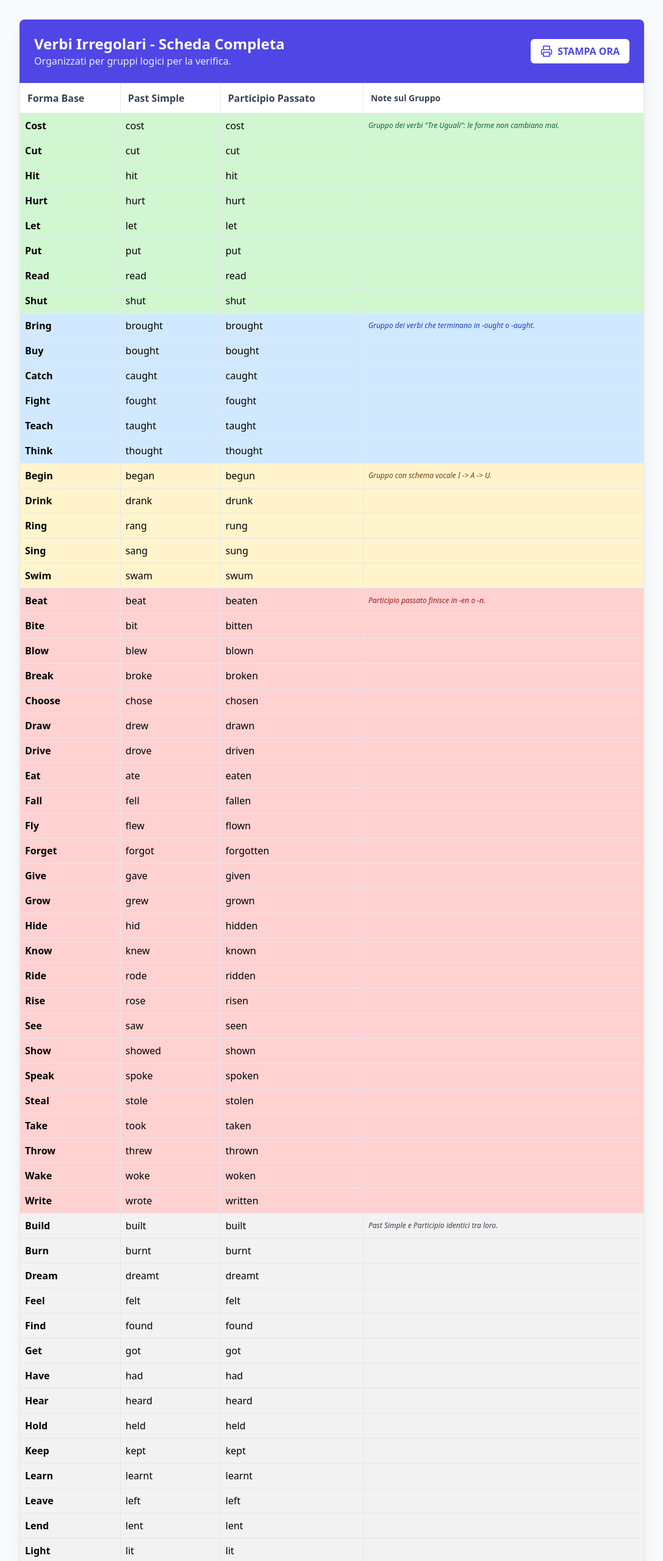
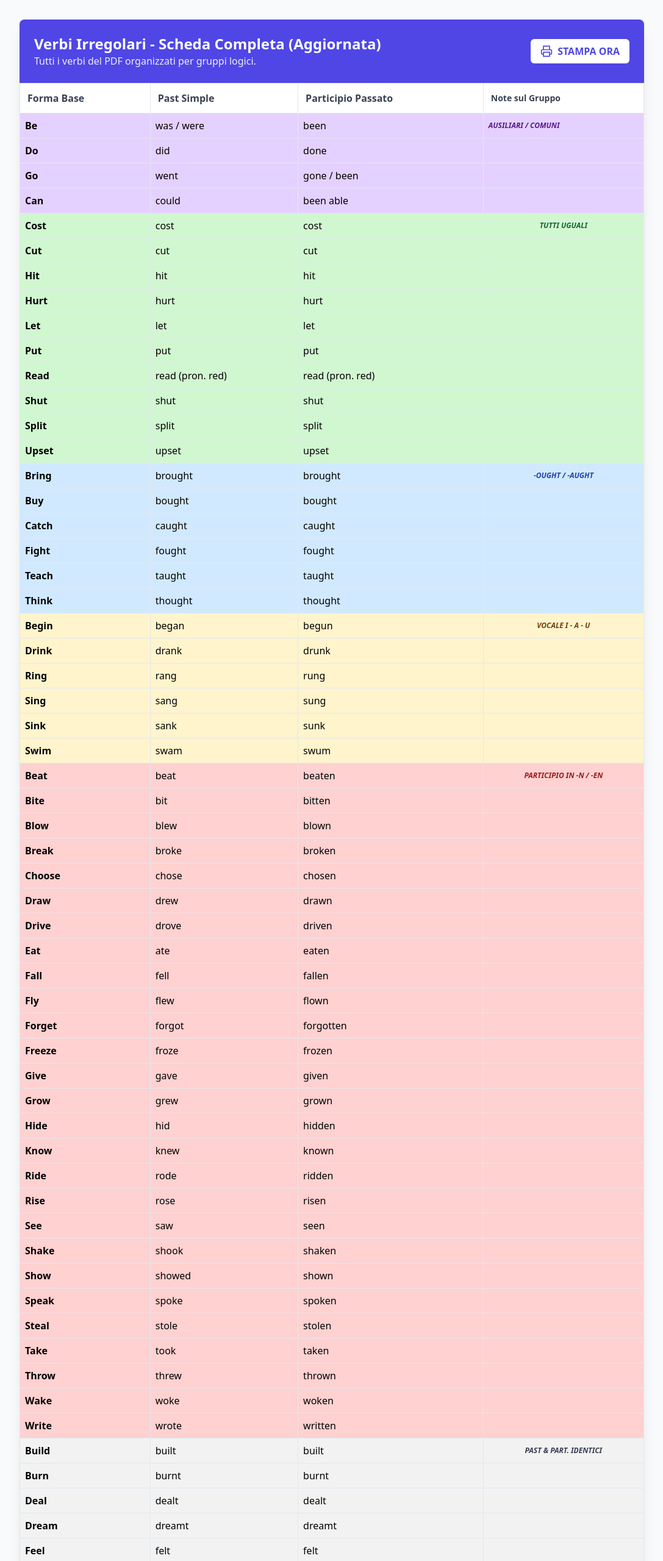
Before and after one commit to niccolocarli22-lgtm/cioa, a plain HTML site: page index.html in a window 1280 px wide. Shown: the top 2560 px of the page at 61% size, without its empty margins (96-1183 px from the left). Drawn offline with nearby package versions, Linux system fonts and the light colour scheme.

Commit message:
Revise styling and content for irregular verbs table
Updated the styling and content of the irregular verbs table in index.html, including changes to font sizes, colors, and text descriptions.

```diff
--- a/index.html
+++ b/index.html
@@ -7,6 +7,7 @@
     <script src="https://cdn.tailwindcss.com"></script>
     <style>
         /* Colori per lo schermo */
+        .group-ausiliari { background-color: #e5d1ff !important; }
         .group-invariati { background-color: #d1f7d1 !important; }
         .group-ought { background-color: #d1e9ff !important; }
         .group-iau { background-color: #fff4cc !important; }
@@ -28,10 +29,10 @@
             /* Forza la stampa dei colori di sfondo */
             * { -webkit-print-color-adjust: exact !important; print-color-adjust: exact !important; }
 
-            table { font-size: 10pt !important; width: 100% !important; }
-            th, td { padding: 4px !important; border: 1px solid #ccc !important; }
+            table { font-size: 9pt !important; width: 100% !important; }
+            th, td { padding: 3px !important; border: 1px solid #ccc !important; }
 
-            h1 { font-size: 18pt !important; color: black !important; }
+            h1 { font-size: 16pt !important; color: black !important; }
             p { color: black !important; }
             .bg-indigo-600 { background-color: #4f46e5 !important; color: white !important; }
         }
@@ -43,8 +44,8 @@
         <!-- Intestazione con pulsante stampa -->
         <div class="bg-indigo-600 p-6 text-white flex justify-between items-center">
             <div>
-                <h1 class="text-2xl font-bold">Verbi Irregolari - Scheda Completa</h1>
-                <p class="opacity-90">Organizzati per gruppi logici per la verifica.</p>
+                <h1 class="text-2xl font-bold">Verbi Irregolari - Scheda Completa (Aggiornata)</h1>
+                <p class="opacity-90">Tutti i verbi del PDF organizzati per gruppi logici.</p>
             </div>
             <button onclick="window.print()" class="no-print bg-white text-indigo-600 px-4 py-2 rounded-md font-bold hover:bg-indigo-50 transition-colors flex items-center gap-2">
                 <svg xmlns="http://www.w3.org/2000/svg" width="20" height="20" viewBox="0 0 24 24" fill="none" stroke="currentColor" stroke-width="2" stroke-linecap="round" stroke-linejoin="round"><polyline points="6 9 6 2 18 2 18 9"></polyline><path d="M6 18H4a2 2 0 0 1-2-2v-5a2 2 0 0 1 2-2h16a2 2 0 0 1 2 2v5a2 2 0 0 1-2 2h-2"></path><rect x="6" y="14" width="12" height="8"></rect></svg>
@@ -63,27 +64,40 @@
                     </tr>
                 </thead>
                 <tbody>
-                    <!-- GRUPPO VERDE: INVARIATI -->
+                    <!-- GRUPPO AUSILIARI E PARTICOLARI -->
+                    <tr class="group-ausiliari">
+                        <td class="p-2 font-bold">Be</td>
+                        <td class="p-2">was / were</td>
+                        <td class="p-2">been</td>
+                        <td class="p-2 italic text-xs text-purple-900 font-semibold">AUSILIARI / COMUNI</td>
+                    </tr>
+                    <tr class="group-ausiliari"><td class="p-2 font-bold">Do</td><td class="p-2">did</td><td class="p-2">done</td><td></td></tr>
+                    <tr class="group-ausiliari"><td class="p-2 font-bold">Go</td><td class="p-2">went</td><td class="p-2">gone / been</td><td></td></tr>
+                    <tr class="group-ausiliari"><td class="p-2 font-bold">Can</td><td class="p-2">could</td><td class="p-2">been able</td><td></td></tr>
+
+                    <!-- GRUPPO VERDE: INVARIATI (TUTTI UGUALI) -->
                     <tr class="group-invariati">
                         <td class="p-2 font-bold">Cost</td>
                         <td class="p-2">cost</td>
                         <td class="p-2">cost</td>
-                        <td class="p-2 italic text-xs text-green-800">Gruppo dei verbi "Tre Uguali": le forme non cambiano mai.</td>
+                        <td class="p-2 italic text-xs text-green-800 font-semibold text-center">TUTTI UGUALI</td>
                     </tr>
                     <tr class="group-invariati"><td class="p-2 font-bold">Cut</td><td class="p-2">cut</td><td class="p-2">cut</td><td></td></tr>
                     <tr class="group-invariati"><td class="p-2 font-bold">Hit</td><td class="p-2">hit</td><td class="p-2">hit</td><td></td></tr>
                     <tr class="group-invariati"><td class="p-2 font-bold">Hurt</td><td class="p-2">hurt</td><td class="p-2">hurt</td><td></td></tr>
                     <tr class="group-invariati"><td class="p-2 font-bold">Let</td><td class="p-2">let</td><td class="p-2">let</td><td></td></tr>
                     <tr class="group-invariati"><td class="p-2 font-bold">Put</td><td class="p-2">put</td><td class="p-2">put</td><td></td></tr>
-                    <tr class="group-invariati"><td class="p-2 font-bold">Read</td><td class="p-2">read</td><td class="p-2">read</td><td></td></tr>
+                    <tr class="group-invariati"><td class="p-2 font-bold">Read</td><td class="p-2">read (pron. red)</td><td class="p-2">read (pron. red)</td><td></td></tr>
                     <tr class="group-invariati"><td class="p-2 font-bold">Shut</td><td class="p-2">shut</td><td class="p-2">shut</td><td></td></tr>
+                    <tr class="group-invariati"><td class="p-2 font-bold">Split</td><td class="p-2">split</td><td class="p-2">split</td><td></td></tr>
+                    <tr class="group-invariati"><td class="p-2 font-bold">Upset</td><td class="p-2">upset</td><td class="p-2">upset</td><td></td></tr>
 
                     <!-- GRUPPO AZZURRO: OUGHT/AUGHT -->
                     <tr class="group-ought">
                         <td class="p-2 font-bold">Bring</td>
                         <td class="p-2">brought</td>
                         <td class="p-2">brought</td>
-                        <td class="p-2 italic text-xs text-blue-800">Gruppo dei verbi che terminano in -ought o -aught.</td>
+                        <td class="p-2 italic text-xs text-blue-800 font-semibold text-center">-OUGHT / -AUGHT</td>
                     </tr>
                     <tr class="group-ought"><td class="p-2 font-bold">Buy</td><td class="p-2">bought</td><td class="p-2">bought</td><td></td></tr>
                     <tr class="group-ought"><td class="p-2 font-bold">Catch</td><td class="p-2">caught</td><td class="p-2">caught</td><td></td></tr>
@@ -96,19 +110,20 @@
                         <td class="p-2 font-bold">Begin</td>
                         <td class="p-2">began</td>
                         <td class="p-2">begun</td>
-                        <td class="p-2 italic text-xs text-yellow-900">Gruppo con schema vocale I -> A -> U.</td>
+                        <td class="p-2 italic text-xs text-yellow-900 font-semibold text-center">VOCALE I - A - U</td>
                     </tr>
                     <tr class="group-iau"><td class="p-2 font-bold">Drink</td><td class="p-2">drank</td><td class="p-2">drunk</td><td></td></tr>
                     <tr class="group-iau"><td class="p-2 font-bold">Ring</td><td class="p-2">rang</td><td class="p-2">rung</td><td></td></tr>
                     <tr class="group-iau"><td class="p-2 font-bold">Sing</td><td class="p-2">sang</td><td class="p-2">sung</td><td></td></tr>
+                    <tr class="group-iau"><td class="p-2 font-bold">Sink</td><td class="p-2">sank</td><td class="p-2">sunk</td><td></td></tr>
                     <tr class="group-iau"><td class="p-2 font-bold">Swim</td><td class="p-2">swam</td><td class="p-2">swum</td><td></td></tr>
 
-                    <!-- GRUPPO ROSSO: -EN -->
+                    <!-- GRUPPO ROSSO: SCHEMA CON -N / -EN -->
                     <tr class="group-en">
                         <td class="p-2 font-bold">Beat</td>
                         <td class="p-2">beat</td>
                         <td class="p-2">beaten</td>
-                        <td class="p-2 italic text-xs text-red-800">Participio passato finisce in -en o -n.</td>
+                        <td class="p-2 italic text-xs text-red-800 font-semibold text-center">PARTICIPIO IN -N / -EN</td>
                     </tr>
                     <tr class="group-en"><td class="p-2 font-bold">Bite</td><td class="p-2">bit</td><td class="p-2">bitten</td><td></td></tr>
                     <tr class="group-en"><td class="p-2 font-bold">Blow</td><td class="p-2">blew</td><td class="p-2">blown</td><td></td></tr>
@@ -120,6 +135,7 @@
                     <tr class="group-en"><td class="p-2 font-bold">Fall</td><td class="p-2">fell</td><td class="p-2">fallen</td><td></td></tr>
                     <tr class="group-en"><td class="p-2 font-bold">Fly</td><td class="p-2">flew</td><td class="p-2">flown</td><td></td></tr>
                     <tr class="group-en"><td class="p-2 font-bold">Forget</td><td class="p-2">forgot</td><td class="p-2">forgotten</td><td></td></tr>
+                    <tr class="group-en"><td class="p-2 font-bold">Freeze</td><td class="p-2">froze</td><td class="p-2">frozen</td><td></td></tr>
                     <tr class="group-en"><td class="p-2 font-bold">Give</td><td class="p-2">gave</td><td class="p-2">given</td><td></td></tr>
                     <tr class="group-en"><td class="p-2 font-bold">Grow</td><td class="p-2">grew</td><td class="p-2">grown</td><td></td></tr>
                     <tr class="group-en"><td class="p-2 font-bold">Hide</td><td class="p-2">hid</td><td class="p-2">hidden</td><td></td></tr>
@@ -127,6 +143,7 @@
                     <tr class="group-en"><td class="p-2 font-bold">Ride</td><td class="p-2">rode</td><td class="p-2">ridden</td><td></td></tr>
                     <tr class="group-en"><td class="p-2 font-bold">Rise</td><td class="p-2">rose</td><td class="p-2">risen</td><td></td></tr>
                     <tr class="group-en"><td class="p-2 font-bold">See</td><td class="p-2">saw</td><td class="p-2">seen</td><td></td></tr>
+                    <tr class="group-en"><td class="p-2 font-bold">Shake</td><td class="p-2">shook</td><td class="p-2">shaken</td><td></td></tr>
                     <tr class="group-en"><td class="p-2 font-bold">Show</td><td class="p-2">showed</td><td class="p-2">shown</td><td></td></tr>
                     <tr class="group-en"><td class="p-2 font-bold">Speak</td><td class="p-2">spoke</td><td class="p-2">spoken</td><td></td></tr>
                     <tr class="group-en"><td class="p-2 font-bold">Steal</td><td class="p-2">stole</td><td class="p-2">stolen</td><td></td></tr>
@@ -135,14 +152,15 @@
                     <tr class="group-en"><td class="p-2 font-bold">Wake</td><td class="p-2">woke</td><td class="p-2">woken</td><td></td></tr>
                     <tr class="group-en"><td class="p-2 font-bold">Write</td><td class="p-2">wrote</td><td class="p-2">written</td><td></td></tr>
 
-                    <!-- GRUPPO GRIGIO: IDENTICI TRA LORO -->
+                    <!-- GRUPPO GRIGIO: PAST E PARTICIPIO IDENTICI -->
                     <tr class="group-identici">
                         <td class="p-2 font-bold">Build</td>
                         <td class="p-2">built</td>
                         <td class="p-2">built</td>
-                        <td class="p-2 italic text-xs text-gray-700">Past Simple e Participio identici tra loro.</td>
+                        <td class="p-2 italic text-xs text-gray-700 font-semibold text-center">PAST & PART. IDENTICI</td>
                     </tr>
                     <tr class="group-identici"><td class="p-2 font-bold">Burn</td><td class="p-2">burnt</td><td class="p-2">burnt</td><td></td></tr>
+                    <tr class="group-identici"><td class="p-2 font-bold">Deal</td><td class="p-2">dealt</td><td class="p-2">dealt</td><td></td></tr>
                     <tr class="group-identici"><td class="p-2 font-bold">Dream</td><td class="p-2">dreamt</td><td class="p-2">dreamt</td><td></td></tr>
                     <tr class="group-identici"><td class="p-2 font-bold">Feel</td><td class="p-2">felt</td><td class="p-2">felt</td><td></td></tr>
                     <tr class="group-identici"><td class="p-2 font-bold">Find</td><td class="p-2">found</td><td class="p-2">found</td><td></td></tr>
@@ -168,16 +186,18 @@
                     <tr class="group-identici"><td class="p-2 font-bold">Sleep</td><td class="p-2">slept</td><td class="p-2">slept</td><td></td></tr>
                     <tr class="group-identici"><td class="p-2 font-bold">Smell</td><td class="p-2">smelt</td><td class="p-2">smelt</td><td></td></tr>
                     <tr class="group-identici"><td class="p-2 font-bold">Spend</td><td class="p-2">spent</td><td class="p-2">spent</td><td></td></tr>
+                    <tr class="group-identici"><td class="p-2 font-bold">Spoil</td><td class="p-2">spoilt</td><td class="p-2">spoilt</td><td></td></tr>
                     <tr class="group-identici"><td class="p-2 font-bold">Stand</td><td class="p-2">stood</td><td class="p-2">stood</td><td></td></tr>
                     <tr class="group-identici"><td class="p-2 font-bold">Tell</td><td class="p-2">told</td><td class="p-2">told</td><td></td></tr>
                     <tr class="group-identici"><td class="p-2 font-bold">Understand</td><td class="p-2">understood</td><td class="p-2">understood</td><td></td></tr>
+                    <tr class="group-identici"><td class="p-2 font-bold">Win</td><td class="p-2">won</td><td class="p-2">won</td><td></td></tr>
 
                     <!-- GRUPPO ARANCIONE: BASE = PARTICIPIO -->
                     <tr class="group-basepart">
                         <td class="p-2 font-bold">Become</td>
                         <td class="p-2">became</td>
                         <td class="p-2">become</td>
-                        <td class="p-2 italic text-xs text-orange-900">Forma Base e Participio Passato tornano uguali.</td>
+                        <td class="p-2 italic text-xs text-orange-900 font-semibold text-center">BASE = PARTICIPIO</td>
                     </tr>
                     <tr class="group-basepart"><td class="p-2 font-bold">Come</td><td class="p-2">came</td><td class="p-2">come</td><td></td></tr>
                     <tr class="group-basepart"><td class="p-2 font-bold">Run</td><td class="p-2">ran</td><td class="p-2">run</td><td></td></tr>
@@ -187,7 +207,7 @@
     </div>
 
     <div class="no-print mt-8 text-center text-gray-500 text-sm">
-        <p>Clicca sul pulsante "Stampa Ora" in alto per stampare questa scheda.</p>
+        <p>Tutti i verbi sono stati inseriti. Se manca ancora qualcosa, dimmelo!</p>
     </div>
 
 </body>
```
